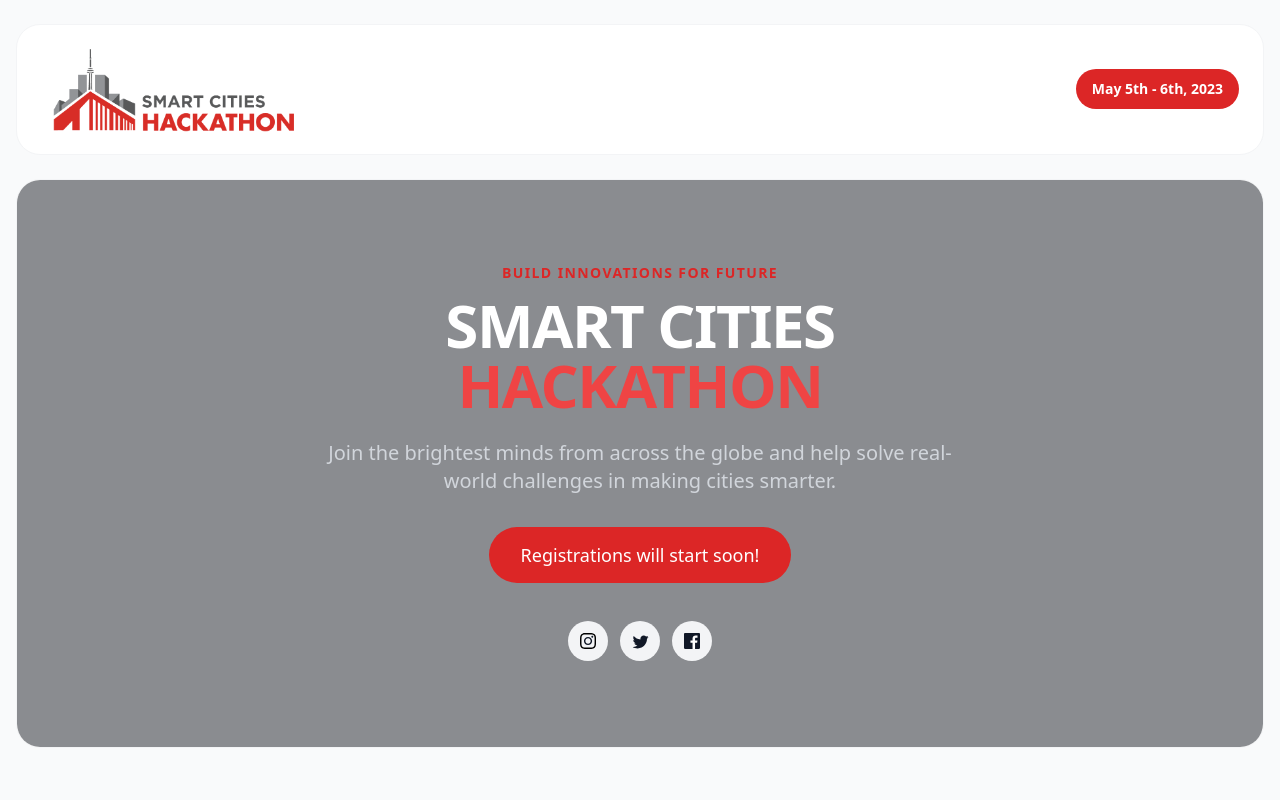
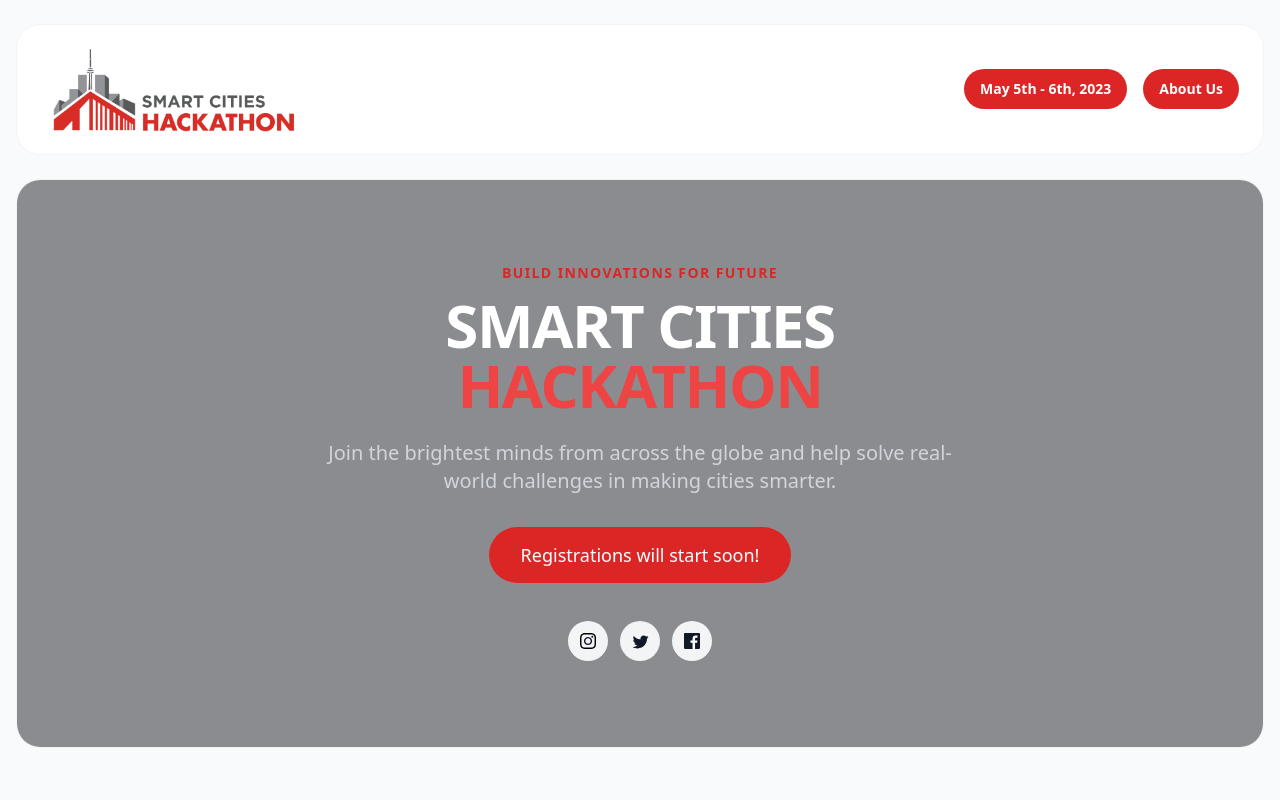
Before and after one commit to ksorathiya/seneca-hackathon-2023, a Next.js app: page / in a window 1280 px wide. Shown: the top 800 px of the page. Built offline with nearby package versions, Linux system fonts and the light colour scheme.

Commit message:
About Us Button

```diff
--- a/pages/index.js
+++ b/pages/index.js
@@ -49,6 +49,14 @@ function Home() {
                           href="#"
                         >
                           May 5th - 6th, 2023
+                        </a>
+                      </div>
+                      <div className="w-full md:w-auto p-2">
+                        <a
+                          className="block w-full px-4 py-2.5 text-sm text-center text-white font-bold focus:ring-4 focus:ring-blue-200 rounded-full bg-red-600 hover:bg-red-700"
+                          href="/about"
+                        >
+                          About Us
                         </a>
                       </div>
                     </div>
```
